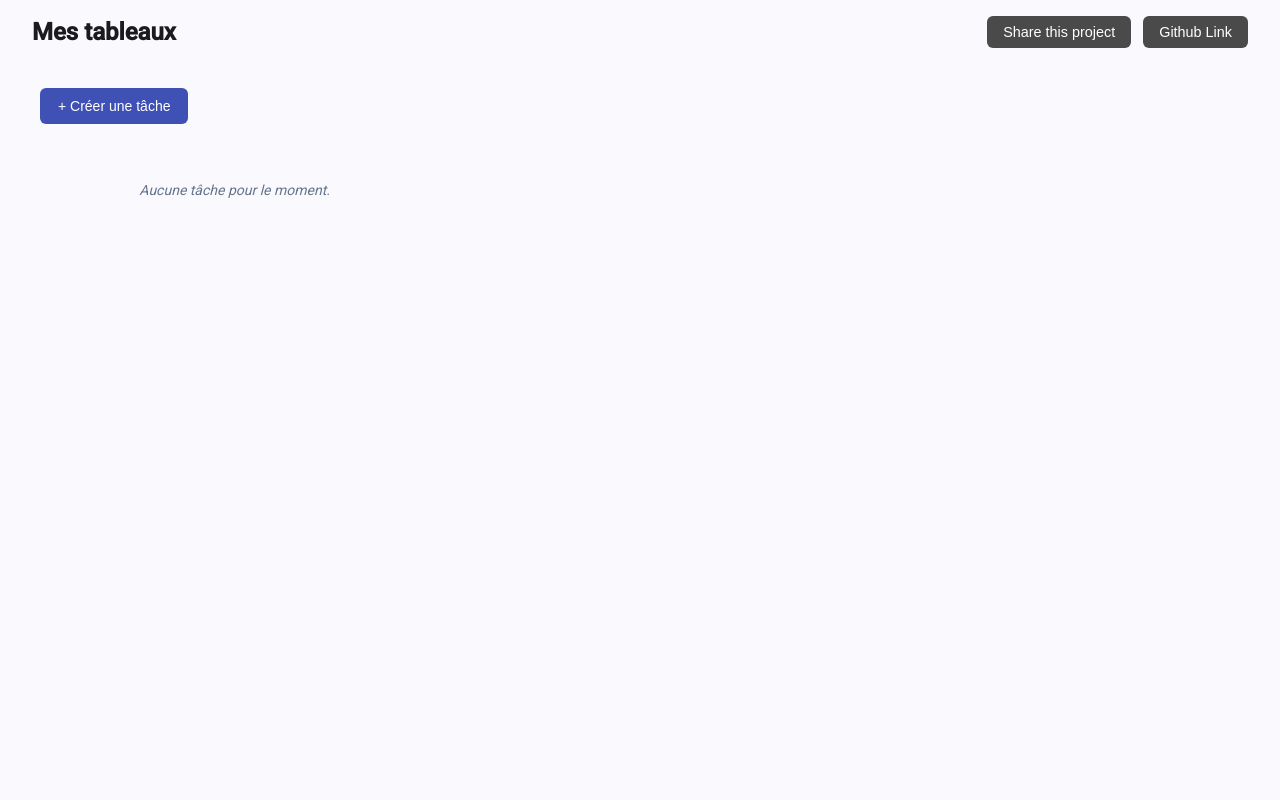
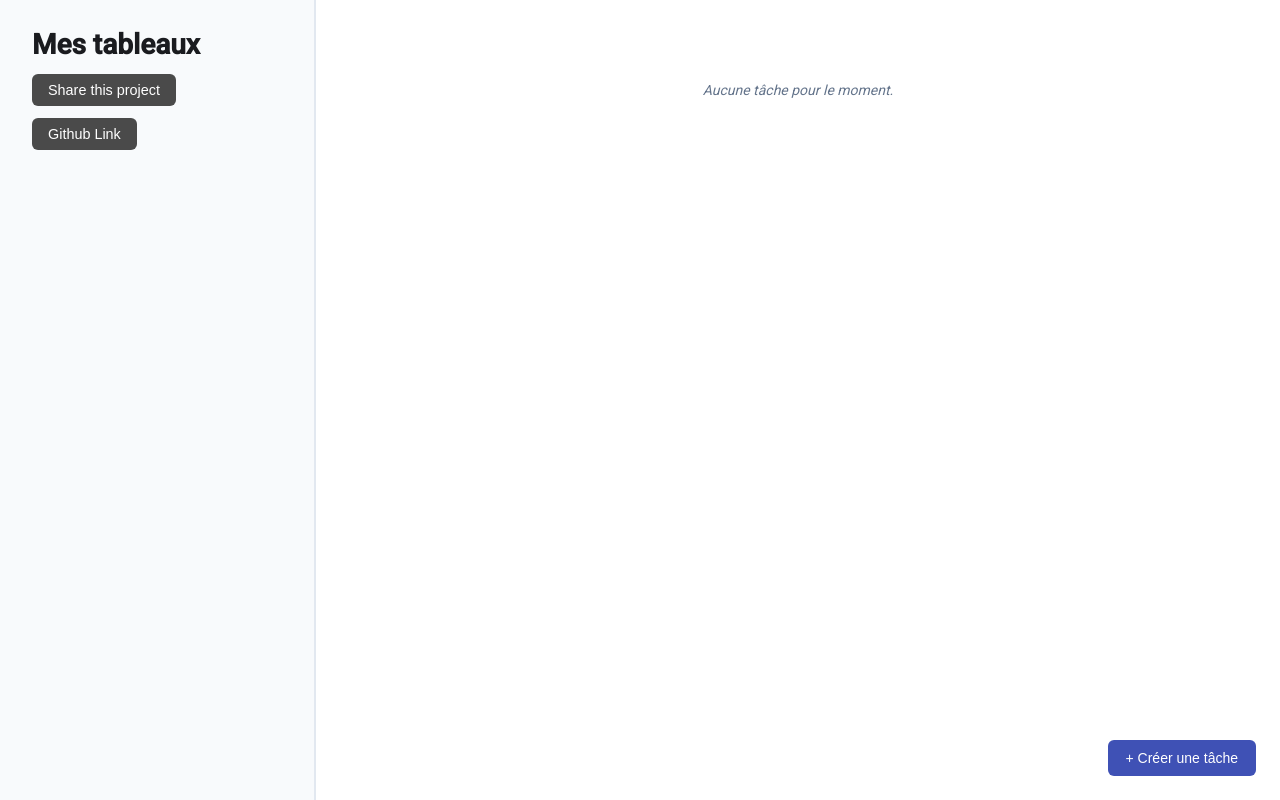
Before and after one commit to Sebras22/TodoListAngular, an Angular app: page / in a window 1280 px wide. Built offline with nearby package versions, Linux system fonts and the light colour scheme.

Commit message:
Refactor app layout by restructuring components and styles for improved organization and maintainability

```diff
--- a/src/app/app.html
+++ b/src/app/app.html
@@ -1,21 +1,5 @@
-<app-header />
-
+<app-header class="header" />
 <main class="container">
-  <app-task-creation (taskCreated)="onTaskCreated($event)" />
-  <div class="task-list">
-    @for (task of tasks(); track task.id) {
-      <app-task-card
-        [title]="task.title"
-        [description]="task.description || ''"
-        [status]="task.status"
-        [dueDate]="task.dueDate"
-        (statusChange)="onStatusChange(task.id, $event)"
-        (delete)="onDeleteTask(task.id)"
-      />
-    } @empty {
-      <p class="empty-state">Aucune tâche pour le moment.</p>
-    }
-  </div>
-
+  <app-body />
   <router-outlet />
 </main>
--- a/src/app/app.scss
+++ b/src/app/app.scss
@@ -1,19 +1,21 @@
-.container {
-  max-width: 1200px;
-  margin: 0 auto;
-  padding: 24px 16px;
+:host {
+  display: flex;
+  flex-direction: row;
+  min-height: 100vh;
 }
 
-.task-list {
-  display: grid;
-  grid-template-columns: repeat(auto-fill, minmax(300px, 1fr));
-  gap: 16px;
-  margin-top: 24px;
+.header {
+  display: flex;
+  flex-direction: column;
+  width: 250px;
+  padding: 1rem 2rem;
+  background-color: #f8fafc;
+  border-right: 2px solid #e2e8f0;
+
 }
 
-.empty-state {
-  text-align: center;
-  color: #64748b;
-  font-style: italic;
-  margin-top: 32px;
+.container {
+  flex: 1;
+  padding: 24px 16px;
+  background-color: #ffff;
 }
--- a/src/app/app.ts
+++ b/src/app/app.ts
@@ -1,39 +1,13 @@
 import { Component, signal } from '@angular/core';
 import { RouterOutlet } from '@angular/router';
 import { HeaderComponent } from './components/layout/header.component';
-import { TaskCreationComponent } from './components/taskCreation.component';
-import { ModalFormComponent } from './components/modalForm.component';
-import { TaskCardComponent } from './components/taskCard.component';
-import { Task, TaskStatus } from './models/task.model';
+import { BodyComponent } from './components/layout/body.component';
+
 @Component({
   selector: 'app-root',
   standalone: true,
-  imports: [
-    RouterOutlet,
-    HeaderComponent,
-    TaskCreationComponent,
-    ModalFormComponent,
-    TaskCardComponent,
-  ],
+  imports: [RouterOutlet, HeaderComponent, BodyComponent],
   templateUrl: './app.html',
   styleUrl: './app.scss',
 })
-export class App {
-  protected readonly title = signal('TodoList');
-
-  readonly tasks = signal<Task[]>([]);
-
-  onTaskCreated(newTask: Task): void {
-    this.tasks.update((currentTasks) => [...currentTasks, newTask]);
-  }
-
-  onStatusChange(taskId: string, newStatus: TaskStatus): void {
-    this.tasks.update((currentTasks) =>
-      currentTasks.map((task) => (task.id === taskId ? { ...task, status: newStatus } : task)),
-    );
-  }
-
-  onDeleteTask(taskId: string): void {
-    this.tasks.update((currentTasks) => currentTasks.filter((task) => task.id !== taskId));
-  }
-}
+export class App {}
--- a/src/app/components/layout/body.component.html
+++ b/src/app/components/layout/body.component.html
@@ -0,0 +1,15 @@
+<div class="task-list">
+  @for (task of tasks(); track task.id) {
+    <app-task-card
+      [title]="task.title"
+      [description]="task.description || ''"
+      [status]="task.status"
+      [dueDate]="task.dueDate"
+      (statusChange)="onStatusChange(task.id, $event)"
+      (delete)="onDeleteTask(task.id)"
+    />
+  } @empty {
+    <p class="empty-state">Aucune tâche pour le moment.</p>
+  }
+  <app-task-creation (taskCreated)="onTaskCreated($event)" />
+</div>
--- a/src/app/components/layout/body.component.scss
+++ b/src/app/components/layout/body.component.scss
@@ -0,0 +1,21 @@
+.task-list {
+  display: grid;
+  grid-template-columns: repeat(auto-fill, minmax(300px, 1fr));
+  gap: 16px;
+  margin-top: 24px;
+}
+
+.empty-state {
+  text-align: center;
+  color: #64748b;
+  font-style: italic;
+  margin-top: 32px;
+  grid-column: 1 / -1;
+}
+
+app-task-creation {
+  position: fixed;
+  bottom: 24px;
+  right: 24px;
+  z-index: 100;
+}
--- a/src/app/components/layout/body.component.ts
+++ b/src/app/components/layout/body.component.ts
@@ -0,0 +1,31 @@
+import { Component, signal } from '@angular/core';
+import { TaskCreationComponent } from '../../components/taskCreation.component';
+import { ModalFormComponent } from '../../components/modalForm.component';
+import { TaskCardComponent } from '../../components/taskCard.component';
+import { Task, TaskStatus } from '../../models/task.model';
+@Component({
+  selector: 'app-body',
+  standalone: true,
+  imports: [TaskCreationComponent, ModalFormComponent, TaskCardComponent],
+  templateUrl: './body.component.html',
+  styleUrl: './body.component.scss',
+})
+export class BodyComponent {
+  protected readonly title = signal('TodoList');
+
+  readonly tasks = signal<Task[]>([]);
+
+  onTaskCreated(newTask: Task): void {
+    this.tasks.update((currentTasks) => [...currentTasks, newTask]);
+  }
+
+  onStatusChange(taskId: string, newStatus: TaskStatus): void {
+    this.tasks.update((currentTasks) =>
+      currentTasks.map((task) => (task.id === taskId ? { ...task, status: newStatus } : task)),
+    );
+  }
+
+  onDeleteTask(taskId: string): void {
+    this.tasks.update((currentTasks) => currentTasks.filter((task) => task.id !== taskId));
+  }
+}
--- a/src/app/components/layout/header.component.scss
+++ b/src/app/components/layout/header.component.scss
@@ -1,15 +1,4 @@
 header {
-  display: flex;
-  align-items: center;
-  justify-content: space-between;
-  flex-wrap: wrap;
-  gap: 1rem;
-  padding: 1rem 2rem;
-
-  h1 {
-    font-size: 1.5rem;
-    margin: 0;
-  }
 
   div {
     display: flex;
```
